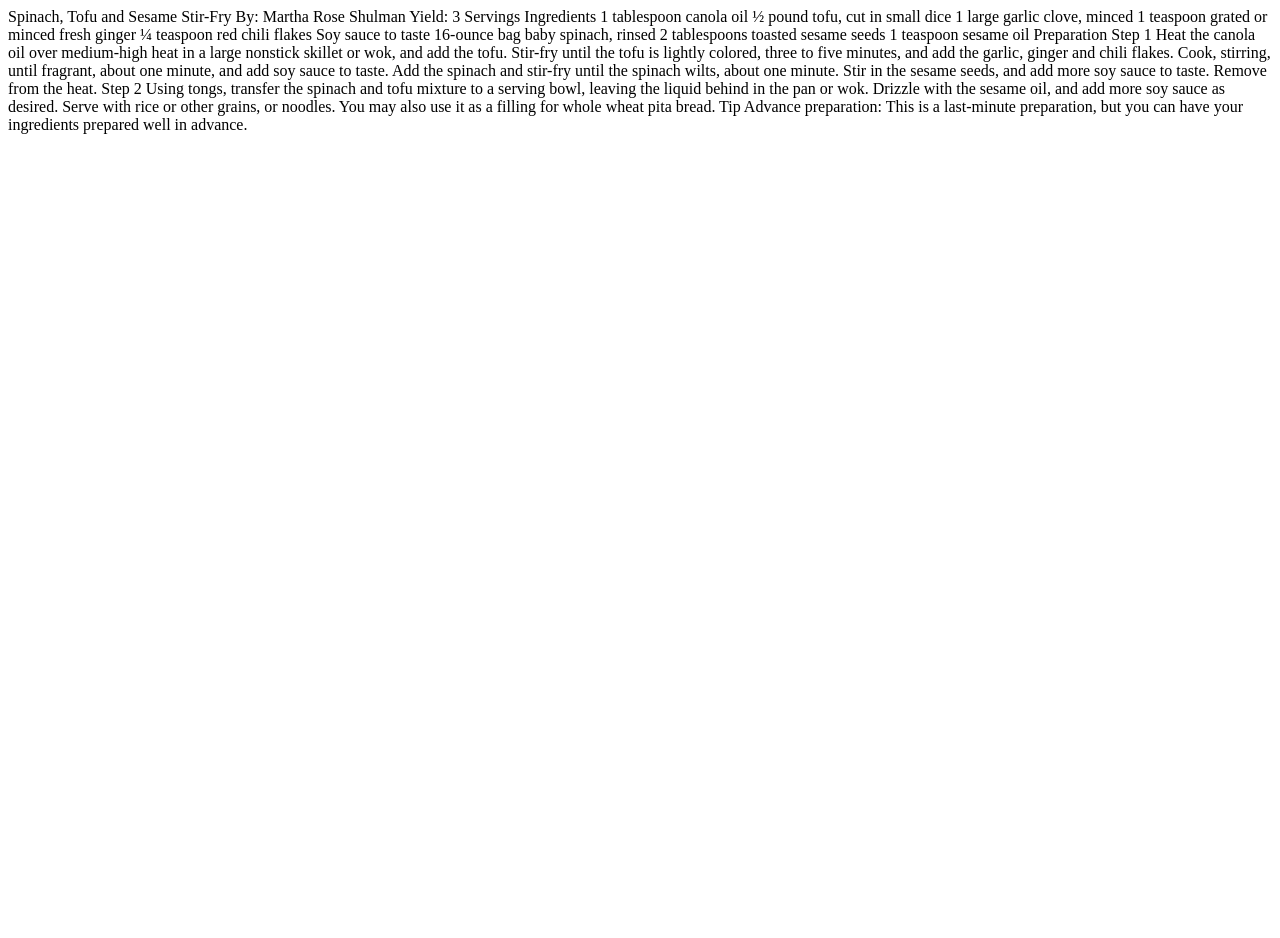
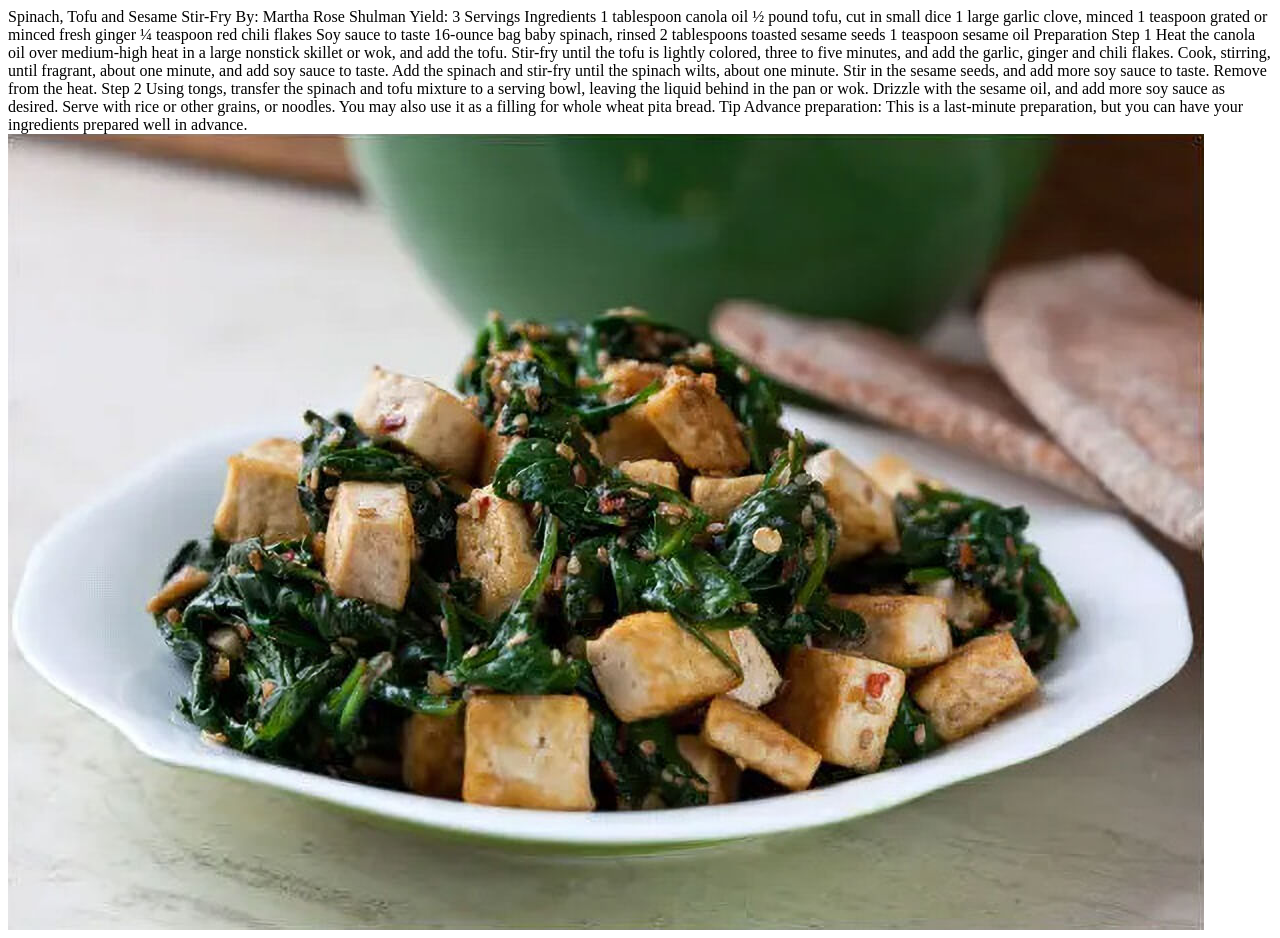
Before and after one commit to gnahzyoj/exercise7, a plain HTML site: page index.html in a window 1280 px wide. Before the commit the page ends 800 px from the top, so only its background shows below. Drawn offline with Linux system fonts and the light colour scheme.

Commit message:
added photo

```diff
--- a/index.html
+++ b/index.html
@@ -28,3 +28,4 @@ Using tongs, transfer the spinach and tofu mixture to a serving bowl, leaving th
 
 Tip
 Advance preparation: This is a last-minute preparation, but you can have your ingredients prepared well in advance.
+<img src="recipe-photo-Enhanced-SR.jpg" alt="image of food">
```
